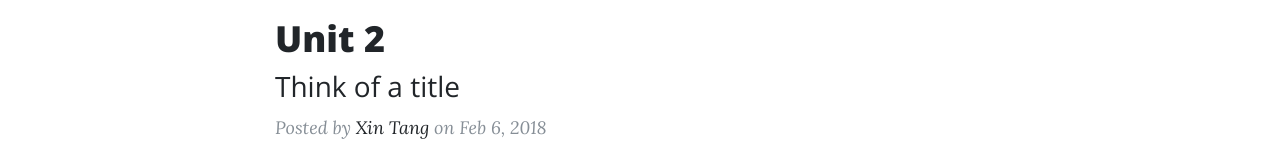
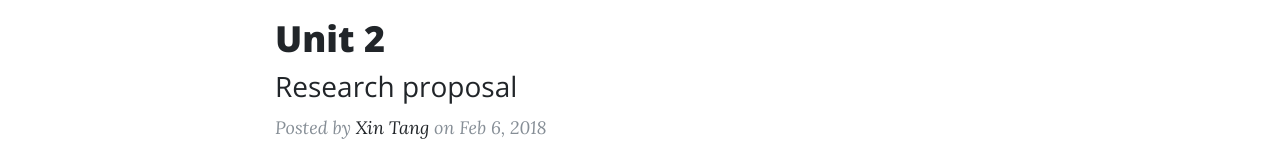
Before and after one commit to xtang100/Wrt205.github.io, a plain HTML site: page index.html in a window 1280 px wide. Shown: the part 810-952 px from the top of the page. Drawn offline with nearby package versions, Linux system fonts and the light colour scheme.

Commit message:
Update index.html

```diff
--- a/index.html
+++ b/index.html
@@ -103,7 +103,7 @@
                 Unit 2
               </h2>
               <h3 class="post-subtitle">
-                Think of a title
+                Research proposal
               </h3>
             </a>
             <p class="post-meta">Posted by
```
